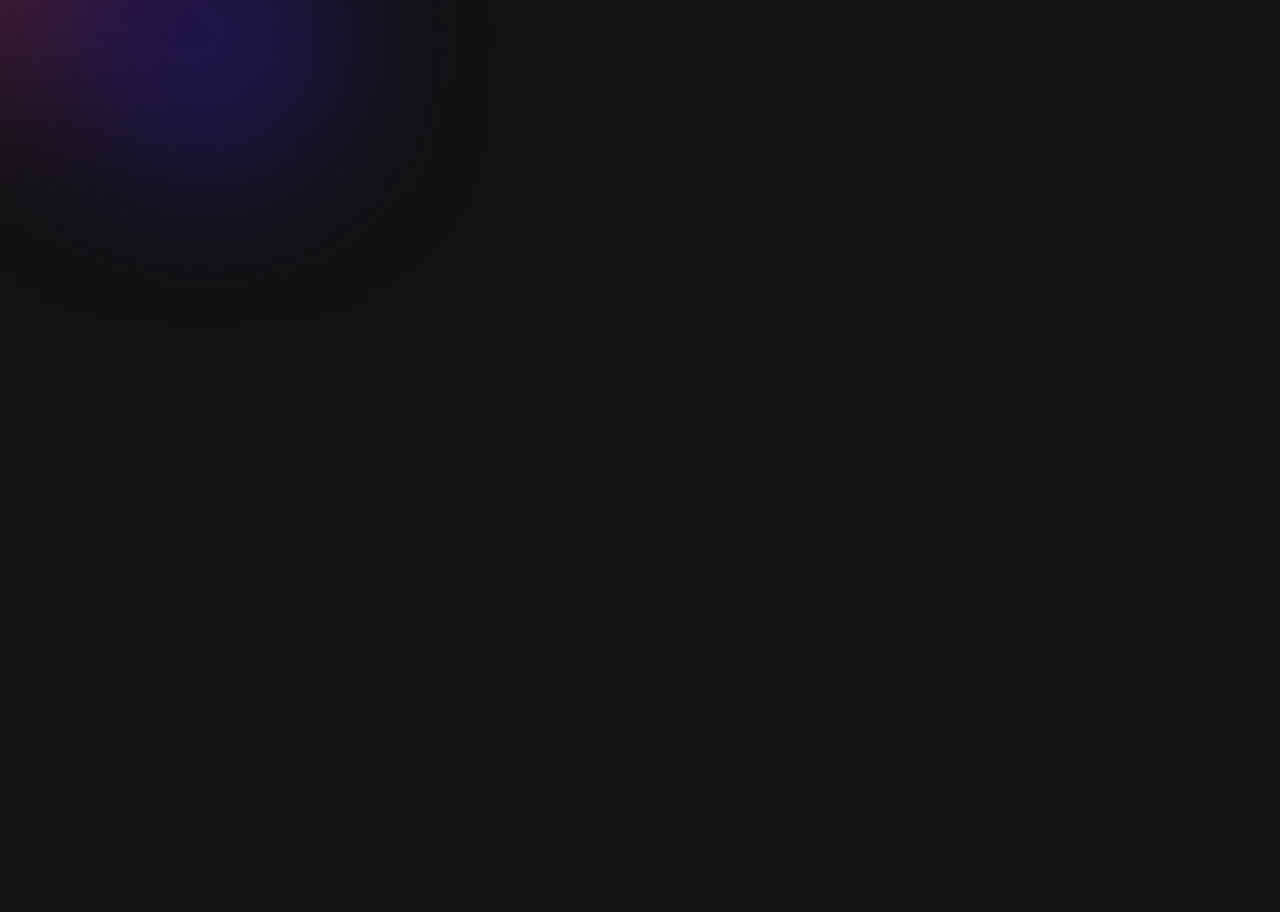
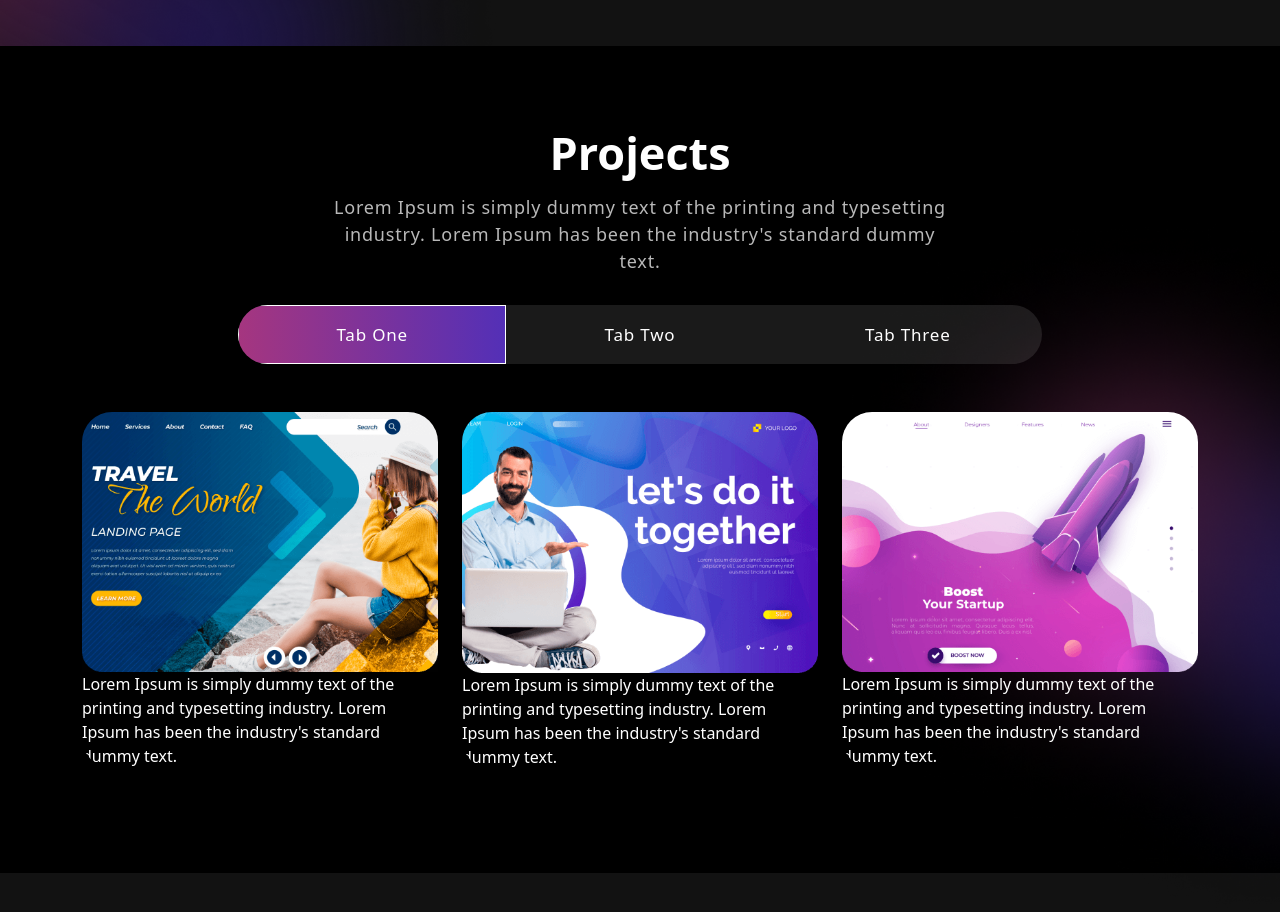
Before and after one commit to NicholasCharlesYu/personal-portfolio, a React (Create React App) app: page / in a window 1280 px wide. Shown: the part 1780-2692 px from the top of the page. Before the commit the page ends 2126 px from the top, so only its background shows below. Built offline with nearby package versions, Linux system fonts and the light colour scheme.

Commit message:
Finished Projects Tabs and Project Cards

```diff
--- a/src/App.js
+++ b/src/App.js
@@ -2,8 +2,10 @@ import logo from './logo.svg';
 import './App.css';
 import { NavBar } from './components/NavBar';
 import {Banner} from './components/Banner'
+import { Projects } from './components/Projects';
+import { Skills } from './components/Skills';
 import 'bootstrap/dist/css/bootstrap.min.css';
-import { Skills } from './components/Skills';
+
 
 function App() {
   return (
@@ -11,6 +13,7 @@ function App() {
       <NavBar />
       <Banner />
       <Skills />
+      <Projects />
     </div>
   );
 }
--- /dev/null
+++ b/src/components/ProjectCard.js
@@ -0,0 +1,14 @@
+import { Col } from "react-bootstrap";
+
+export const ProjectCard = ({ title, description, imgURL, link }) => {
+  return (
+    <Col sm={6} md={4}>
+      <div className="proj-imgbx">
+        <img src={imgURL} />
+        <div className="proj-txt">
+          <span>{description}</span>
+        </div>
+      </div>
+    </Col>
+  );
+};
--- /dev/null
+++ b/src/components/Projects.js
@@ -0,0 +1,87 @@
+import {
+  Nav,
+  Col,
+  Container,
+  Row,
+  TabContainer,
+  TabContent,
+  TabPane,
+} from "react-bootstrap";
+import { ProjectCard } from "./ProjectCard";
+import colorSharp2 from "../assets/img/color-sharp2.png";
+import projImg1 from "../assets/img/project-img1.png";
+import projImg2 from "../assets/img/project-img2.png";
+import projImg3 from "../assets/img/project-img3.png";
+
+export const Projects = () => {
+  const projects = [
+    {
+      title: "Project 1",
+      description:
+        "Lorem Ipsum is simply dummy text of the printing and typesetting industry. Lorem Ipsum has been the industry's standard dummy text.",
+      imgURL: projImg1,
+      link: "#",
+    },
+    {
+      title: "Project 2",
+      description:
+        "Lorem Ipsum is simply dummy text of the printing and typesetting industry. Lorem Ipsum has been the industry's standard dummy text.",
+      imgURL: projImg2,
+      link: "#",
+    },
+    {
+      title: "Project 3",
+      description:
+        "Lorem Ipsum is simply dummy text of the printing and typesetting industry. Lorem Ipsum has been the industry's standard dummy text.",
+      imgURL: projImg3,
+      link: "#",
+    }
+  ];
+
+  return (
+    <section className="project" id="projects">
+      <Container>
+        <Row>
+          <Col>
+            <h2>Projects</h2>
+            <p>
+              Lorem Ipsum is simply dummy text of the printing and typesetting
+              industry. Lorem Ipsum has been the industry's standard dummy text.{" "}
+            </p>
+            <TabContainer id="project-tabs" defaultActiveKey="first">
+              <Nav variant="pills" className="nav-pills mb-5 justify-content-center align-items-center" id="pills-tab">
+                <Nav.Item>
+                  <Nav.Link eventKey="first">Tab One</Nav.Link>
+                </Nav.Item>
+                <Nav.Item>
+                  <Nav.Link eventKey="second">Tab Two</Nav.Link>
+                </Nav.Item>
+                <Nav.Item>
+                  <Nav.Link eventKey="third">
+                    Tab Three
+                  </Nav.Link>
+                </Nav.Item>
+              </Nav>
+              <TabContent>
+                <TabPane eventKey="first">
+                  <Row>
+                    {projects.map((project, index) => (
+                      <ProjectCard key={index} {...project}></ProjectCard>
+                    ))}
+                  </Row>
+                </TabPane>
+                <TabPane eventKey="second">Lorem Ipsum</TabPane>
+                <TabPane eventKey="third">Lorem Ipsum</TabPane>
+              </TabContent>
+            </TabContainer>
+          </Col>
+        </Row>
+      </Container>
+      <img
+        className="background-image-right"
+        src={colorSharp2}
+        alt="Background"
+      />
+    </section>
+  );
+};
```
Also changed, not shown: src/components/NavBar.js (+53 -22 lines).
